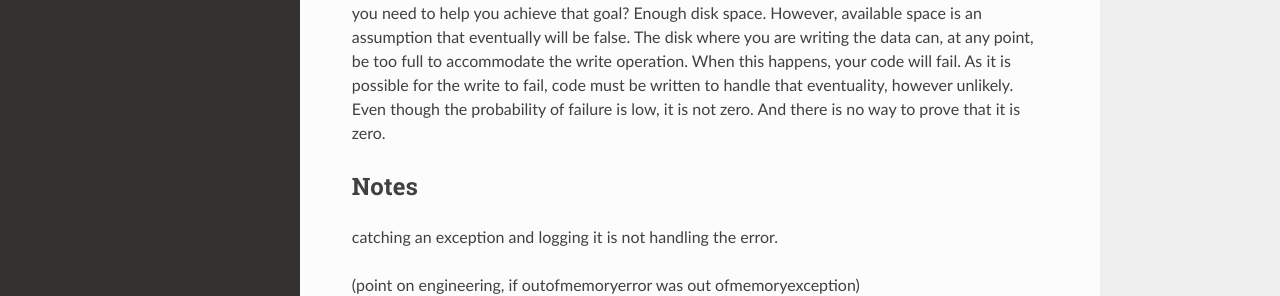
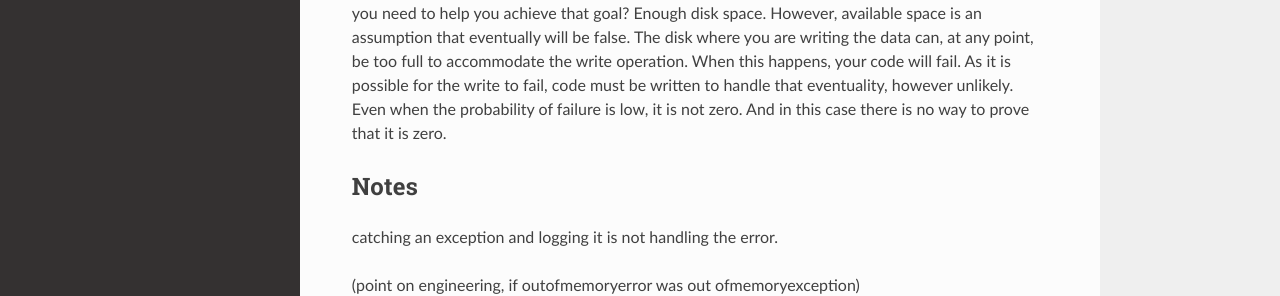
Before and after one commit to jh-evans/readthedocs, a Sphinx documentation site: the page built from docs/source/on_failure.rst, in a window 1280 px wide and 1066 px high. Shown: the part 638-934 px from the top of the window. Built offline with Sphinx 7.4.7 and the Read the Docs theme 2.0.0, drawn with Linux system fonts in a browser that asks for light colours; some of the changed text lies outside the part shown.

Commit message:
Update on_failure.rst

```diff
--- a/docs/source/on_failure.rst
+++ b/docs/source/on_failure.rst
@@ -14,8 +14,8 @@ arise because of an attempt to use the integer as if it was another type *cannot
 
 When you write code to put a file onto disk, you are likely to make sure that there is enough space to accommodate the file write. Your goal is to write code to successfully write data to disk. What do you
 need to help you achieve that goal? Enough disk space. However, available space is an assumption that eventually will be false. The disk where you are writing the data can, at any point, be too full to
-accommodate the write operation. When this happens, your code will fail. As it is possible for the write to fail, code must be written to handle that eventuality, however unlikely. Even though the probability
-of failure is low, it is not zero. And there is no way to prove that it is zero.
+accommodate the write operation. When this happens, your code will fail. As it is possible for the write to fail, code must be written to handle that eventuality, however unlikely. Even when the probability
+of failure is low, it is not zero. And in this case there is no way to prove that it is zero.
 
 Notes
 -----
```
